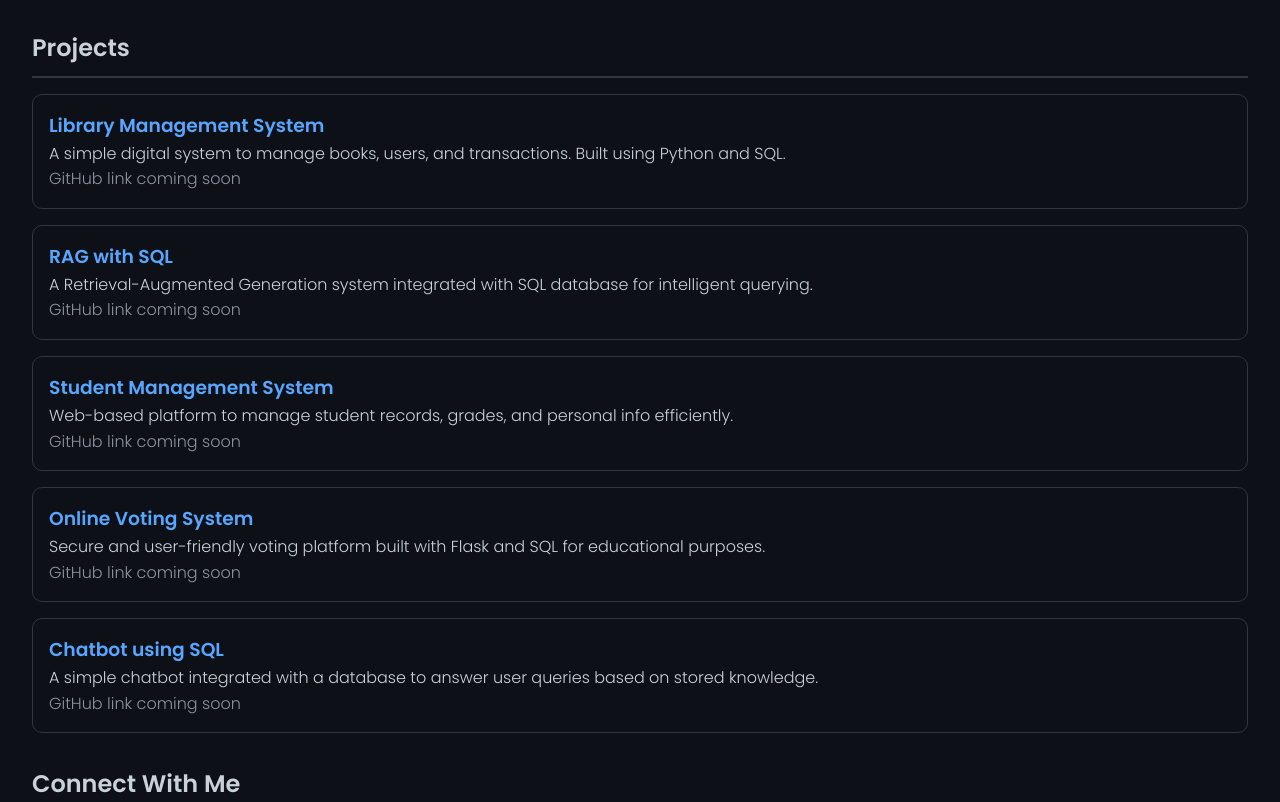
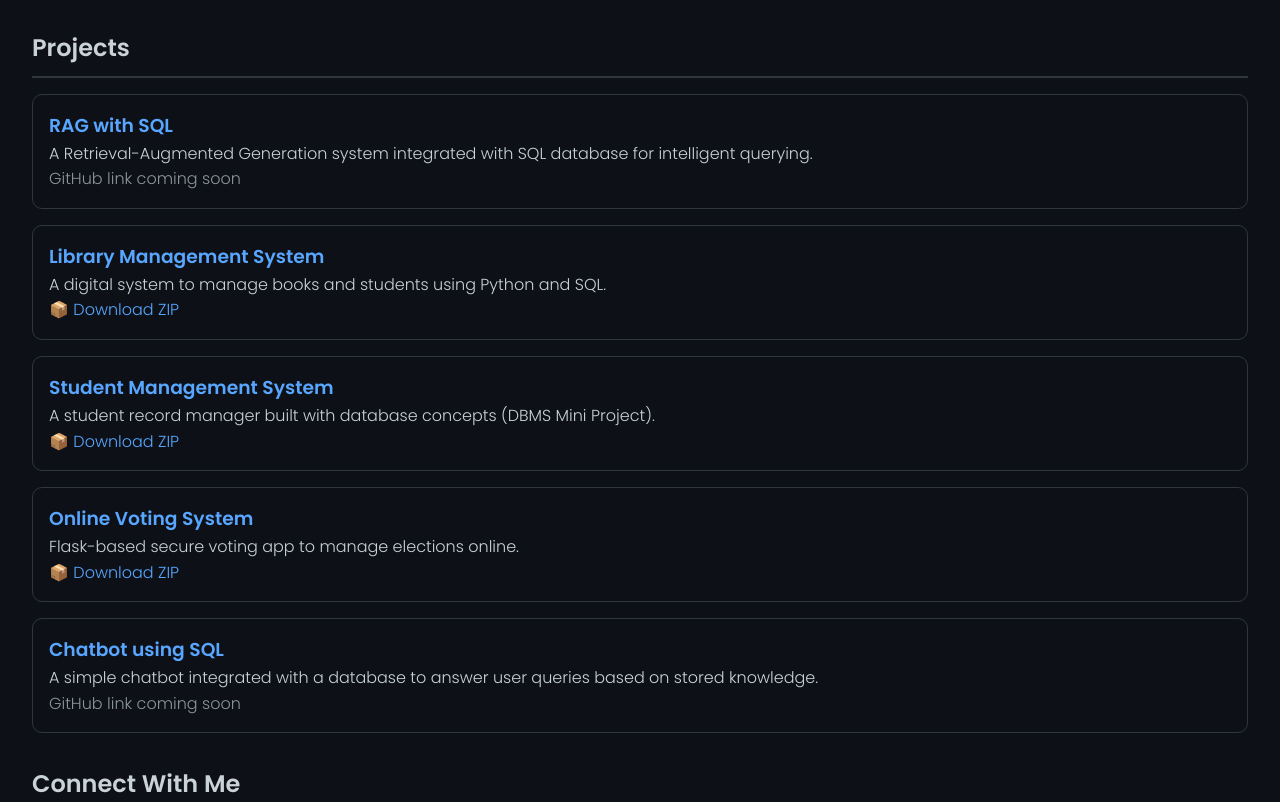
Before and after one commit to Napa-Guna-Sai-Sujith/protfolio, a plain HTML site: page index.html in a window 1280 px wide. Shown: the part 505-1307 px from the top of the page. Drawn offline with Linux system fonts and the light colour scheme.

Commit message:
Update index.html

```diff
--- a/index.html
+++ b/index.html
@@ -72,11 +72,6 @@
     <h2>Projects</h2>
     <div style="display: grid; gap: 1rem; margin-top: 1rem;">
 
-      <div style="border: 1px solid #30363d; padding: 1rem; border-radius: 10px;">
-        <h3 style="color: #58a6ff;">Library Management System</h3>
-        <p>A simple digital system to manage books, users, and transactions. Built using Python and SQL.</p>
-        <a href="#" style="color: #8b949e;">GitHub link coming soon</a>
-      </div>
 
       <div style="border: 1px solid #30363d; padding: 1rem; border-radius: 10px;">
         <h3 style="color: #58a6ff;">RAG with SQL</h3>
@@ -85,16 +80,23 @@
       </div>
 
       <div style="border: 1px solid #30363d; padding: 1rem; border-radius: 10px;">
-        <h3 style="color: #58a6ff;">Student Management System</h3>
-        <p>Web-based platform to manage student records, grades, and personal info efficiently.</p>
-        <a href="#" style="color: #8b949e;">GitHub link coming soon</a>
-      </div>
+      <h3 style="color: #58a6ff;">Library Management System</h3>
+      <p>A digital system to manage books and students using Python and SQL.</p>
+      <a href="Library_Management_System.zip" download>📦 Download ZIP</a>
+    </div>
 
-      <div style="border: 1px solid #30363d; padding: 1rem; border-radius: 10px;">
-        <h3 style="color: #58a6ff;">Online Voting System</h3>
-        <p>Secure and user-friendly voting platform built with Flask and SQL for educational purposes.</p>
-        <a href="#" style="color: #8b949e;">GitHub link coming soon</a>
-      </div>
+    <div style="border: 1px solid #30363d; padding: 1rem; border-radius: 10px;">
+      <h3 style="color: #58a6ff;">Student Management System</h3>
+      <p>A student record manager built with database concepts (DBMS Mini Project).</p>
+      <a href="dbms mini.zip" download>📦 Download ZIP</a>
+    </div>
+
+    <div style="border: 1px solid #30363d; padding: 1rem; border-radius: 10px;">
+      <h3 style="color: #58a6ff;">Online Voting System</h3>
+      <p>Flask-based secure voting app to manage elections online.</p>
+      <a href="online voting.zip" download>📦 Download ZIP</a>
+    </div>
+
 
       <div style="border: 1px solid #30363d; padding: 1rem; border-radius: 10px;">
         <h3 style="color: #58a6ff;">Chatbot using SQL</h3>
```
